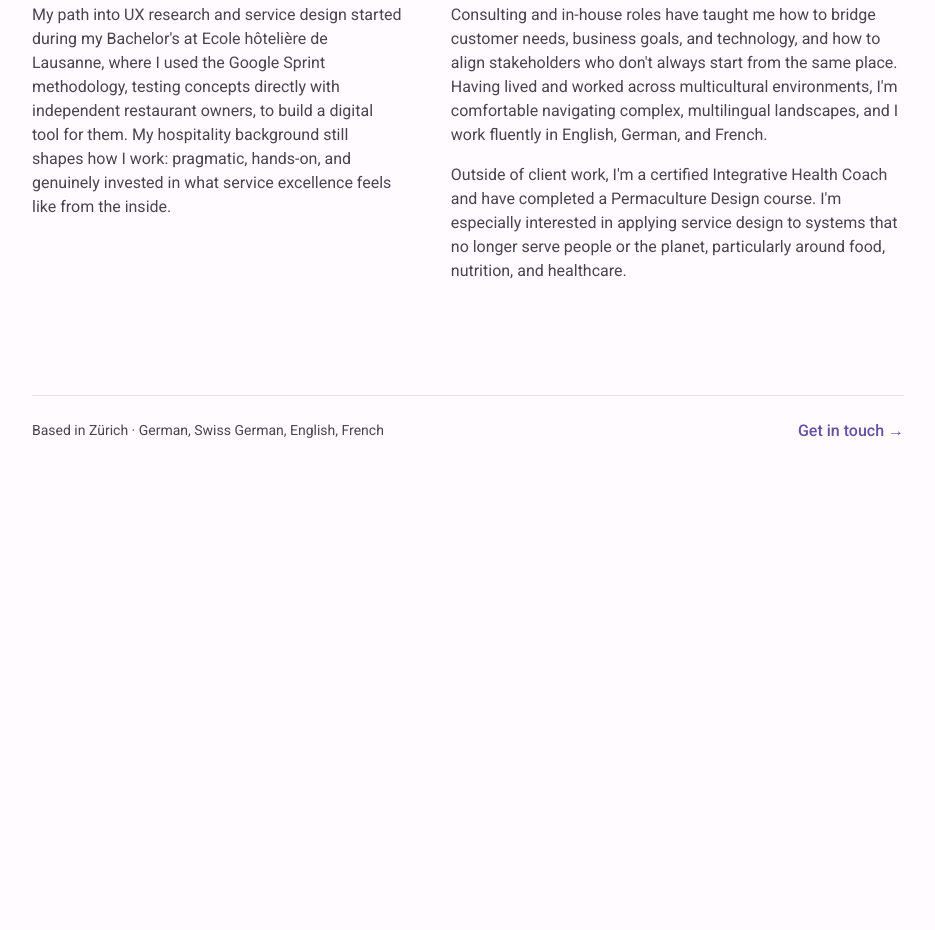
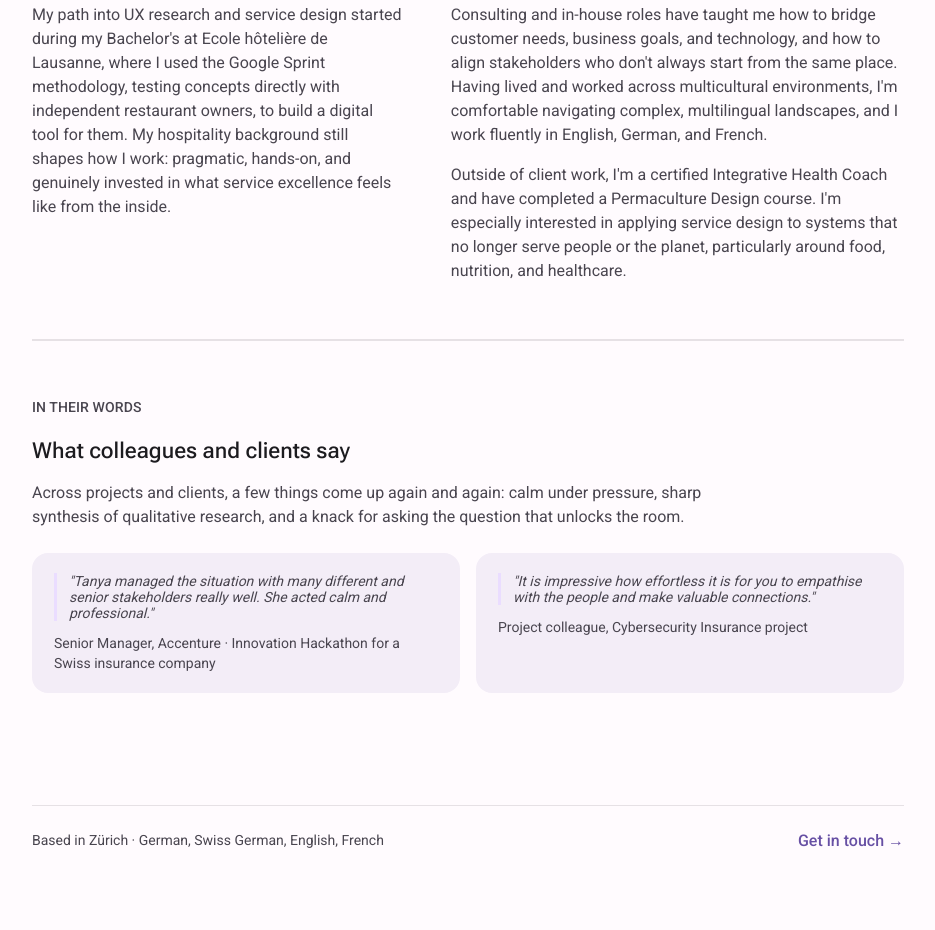
Before and after one commit to taens/tanya-portfolio, a plain HTML site: page index.html in a window 1280 px wide. Shown: the part 1760-2690 px from the top of the page, without its empty margins (172-1107 px from the left). Before the commit the page ends 2280 px from the top, so only its background shows below. Drawn offline with nearby package versions, Linux system fonts and the light colour scheme.

Commit message:
Update index.html

```diff
--- a/index.html
+++ b/index.html
@@ -391,6 +391,23 @@ footer a{ color:var(--color-primary); font-weight:500; }
         <div>
           <p class="body-large" style="color:var(--color-on-surface-variant);">Consulting and in-house roles have taught me how to bridge customer needs, business goals, and technology, and how to align stakeholders who don't always start from the same place. Having lived and worked across multicultural environments, I'm comfortable navigating complex, multilingual landscapes, and I work fluently in English, German, and French.</p>
           <p class="body-large" style="color:var(--color-on-surface-variant); margin-top:16px;">Outside of client work, I'm a certified Integrative Health Coach and have completed a Permaculture Design course. I'm especially interested in applying service design to systems that no longer serve people or the planet, particularly around food, nutrition, and healthcare.</p>
+        </div>
+      </div>
+    </div>
+
+    <div class="case-section" style="border-top:1px solid var(--color-outline-variant);">
+      <p class="label-large section-label">IN THEIR WORDS</p>
+      <h2 class="title-large" style="margin-bottom:16px;">What colleagues and clients say</h2>
+      <p class="body-large" style="color:var(--color-on-surface-variant); max-width:680px;">Across projects and clients, a few things come up again and again: calm under pressure, sharp synthesis of qualitative research, and a knack for asking the question that unlocks the room.</p>
+
+      <div class="insight-grid">
+        <div class="insight-card">
+          <blockquote style="margin-top:0;">"Tanya managed the situation with many different and senior stakeholders really well. She acted calm and professional."</blockquote>
+          <p class="body-medium" style="margin-top:12px;">Senior Manager, Accenture · Innovation Hackathon for a Swiss insurance company</p>
+        </div>
+        <div class="insight-card">
+          <blockquote style="margin-top:0;">"It is impressive how effortless it is for you to empathise with the people and make valuable connections."</blockquote>
+          <p class="body-medium" style="margin-top:12px;">Project colleague, Cybersecurity Insurance project</p>
         </div>
       </div>
     </div>
@@ -797,7 +814,7 @@ footer a{ color:var(--color-primary); font-weight:500; }
         </div>
         <div class="segment-card">
           <span class="num">04</span>
-          <p class="title-medium" style="margin-top:4px;">Relationship migrants</p>
+          <p class="title-medium" style="margin-top:4px;">Repeat relocators</p>
           <p class="body-medium">Had already been forced to move a banking relationship across a border once before.</p>
         </div>
       </div>
@@ -927,7 +944,7 @@ footer a{ color:var(--color-primary); font-weight:500; }
 
       <div class="note-box" style="margin-top:24px;">
         <p class="label-large" style="margin-bottom:6px;">My contribution</p>
-        <p class="body-medium">Every one of these recommendations traces back to a specific interview transcript. I mapped each pain point to its supporting quote directly, then co-facilitated the workshop that prioritised them with Business and IT.</p>
+        <p class="body-medium">Every one of these recommendations traces back to specific quotes. I mapped each pain point to its supporting quote directly, then co-facilitated the workshop that prioritised them with Business and IT.</p>
       </div>
     </div>
 
```
